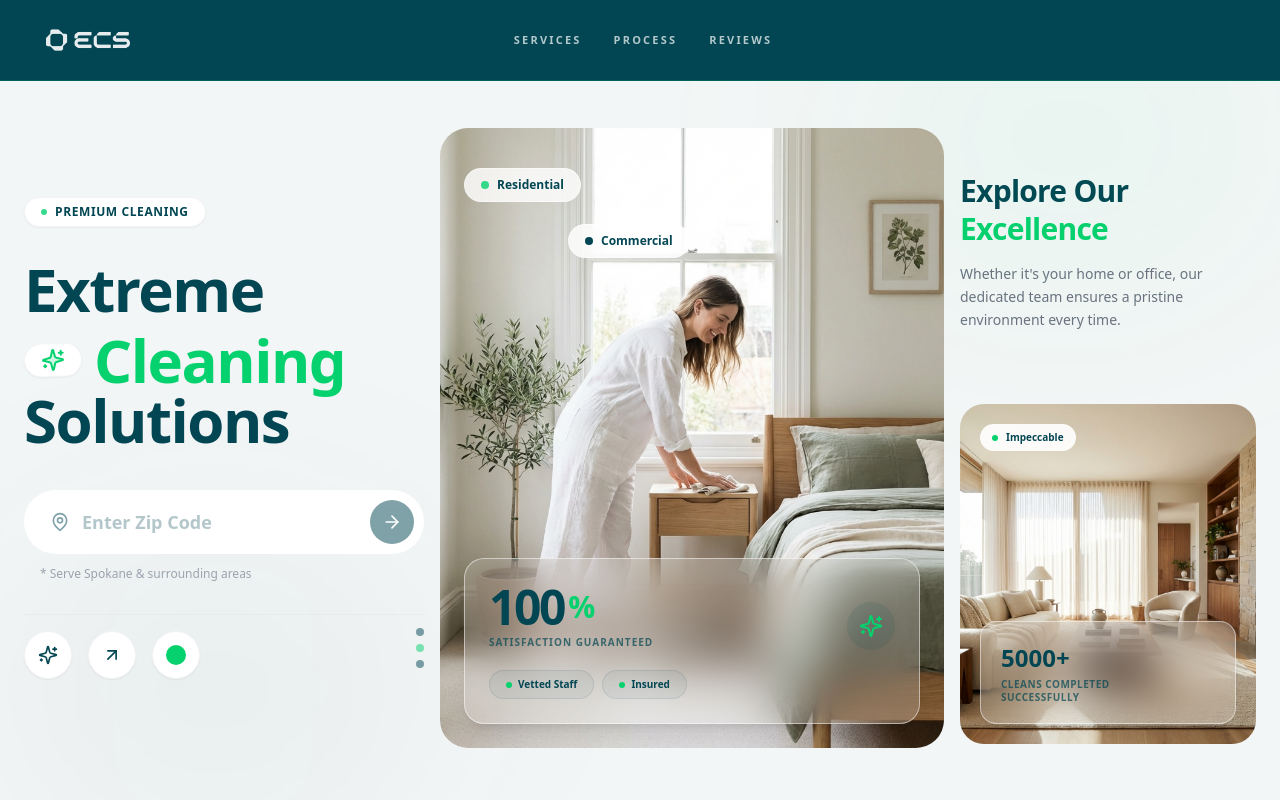
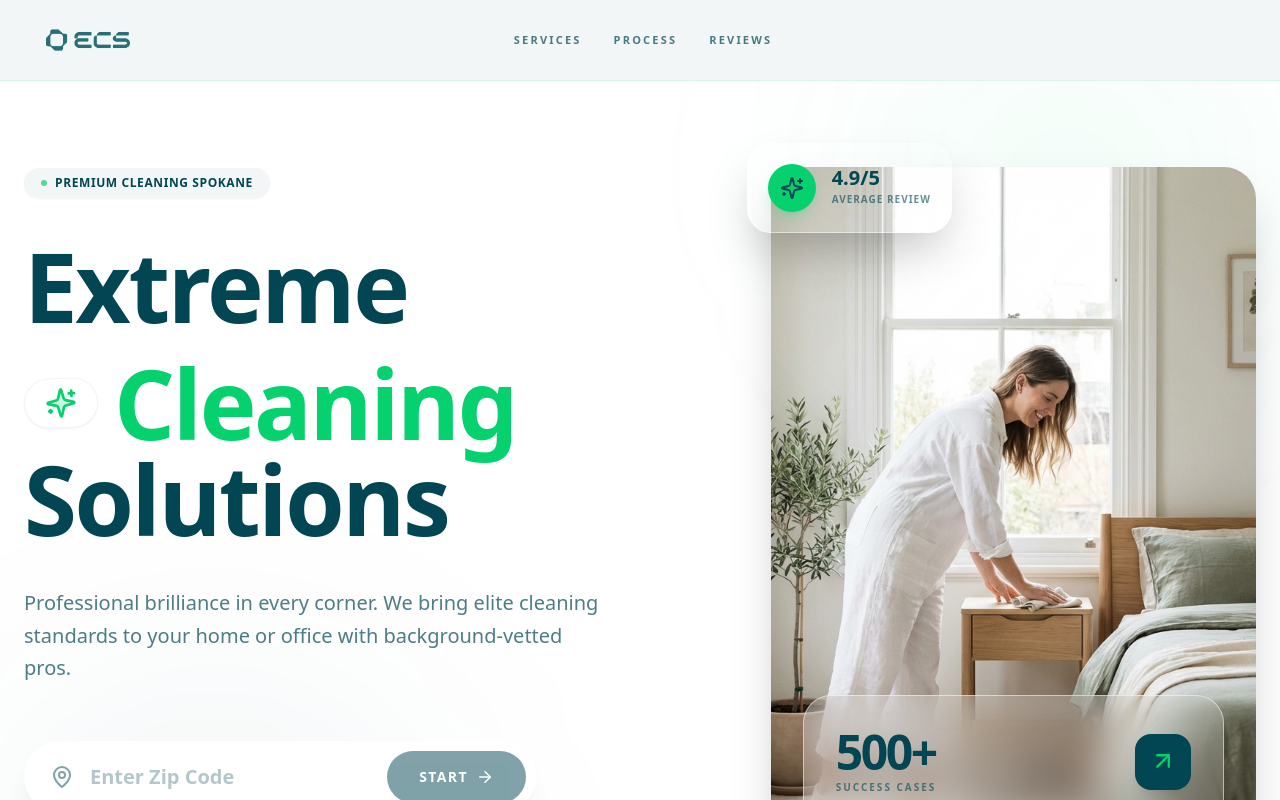
Before and after one commit to renatoquerales28-byte/extreme-cleaning-next, a Next.js app: page / in a window 1280 px wide. Shown: the top 800 px of the page. Built offline with nearby package versions, Linux system fonts and the light colour scheme.

Commit message:
UI: Refactor Hero to 2-column layout with 40% expanded main image

```diff
--- a/src/app/page.tsx
+++ b/src/app/page.tsx
@@ -32,7 +32,7 @@ export default function Home() {
     return (
         <main className="min-h-screen bg-white selection:bg-accent selection:text-white">
             {/* Sticky Navigation - Full Width Glassmorphism */}
-            <nav className="fixed top-0 left-0 w-full z-50 bg-[#024653] border-b border-[#05D16E]/20 transition-all duration-300">
+            <nav className="fixed top-0 left-0 w-full z-50 bg-[#f3f6f6] border-b border-[#05D16E]/10 transition-all duration-300">
                 <div className="container mx-auto px-6 py-4 md:py-5 flex items-center justify-between">
                     <Link href="/" className="flex items-center gap-2 group shrink-0">
                         <div className="relative h-8 md:h-10 w-24 md:w-32 overflow-hidden">
@@ -40,14 +40,14 @@ export default function Home() {
                                 src="/brand/logo-full.png"
                                 alt="ECS Logo"
                                 fill
-                                className="object-contain brightness-0 invert transition-opacity duration-300 opacity-90 group-hover:opacity-100"
+                                className="object-contain transition-opacity duration-300 opacity-90 group-hover:opacity-100"
                             />
                         </div>
                     </Link>
-                    <div className="hidden md:flex items-center gap-8 text-[11px] font-black text-white/70 uppercase tracking-[0.2em]">
-                        <Link href="#services" className="hover:text-white hover:underline underline-offset-4 decoration-2 decoration-[#05D16E] transition-all">Services</Link>
-                        <Link href="#process" className="hover:text-white hover:underline underline-offset-4 decoration-2 decoration-[#05D16E] transition-all">Process</Link>
-                        <Link href="#reviews" className="hover:text-white hover:underline underline-offset-4 decoration-2 decoration-[#05D16E] transition-all">Reviews</Link>
+                    <div className="hidden md:flex items-center gap-8 text-[11px] font-black text-[#024653]/70 uppercase tracking-[0.2em]">
+                        <Link href="#services" className="hover:text-[#024653] hover:underline underline-offset-4 decoration-2 decoration-[#05D16E] transition-all">Services</Link>
+                        <Link href="#process" className="hover:text-[#024653] hover:underline underline-offset-4 decoration-2 decoration-[#05D16E] transition-all">Process</Link>
+                        <Link href="#reviews" className="hover:text-[#024653] hover:underline underline-offset-4 decoration-2 decoration-[#05D16E] transition-all">Reviews</Link>
                     </div>
 
                     <div className="flex items-center gap-4">
@@ -60,7 +60,7 @@ export default function Home() {
                         {/* Mobile Menu Toggle */}
                         <button
                             onClick={() => setMobileMenuOpen(!mobileMenuOpen)}
-                            className="md:hidden w-10 h-10 flex items-center justify-center rounded-full bg-white/10 border border-white/20 text-white"
+                            className="md:hidden w-10 h-10 flex items-center justify-center rounded-full bg-[#024653]/5 border border-[#024653]/10 text-[#024653]"
                         >
                             <div className="w-5 flex flex-col gap-1">
                                 <span className={`w-full h-0.5 bg-current rounded-full transition-transform ${mobileMenuOpen ? "rotate-45 translate-y-1.5" : ""}`} />
--- a/src/components/landing/HeroSection.tsx
+++ b/src/components/landing/HeroSection.tsx
@@ -19,32 +19,32 @@ export default function HeroSection() {
     };
 
     return (
-        <section className="relative w-full bg-[#f3f6f6] pt-32 pb-20 overflow-hidden font-sans selection:bg-[#05D16E] selection:text-[#024653]">
+        <section className="relative w-full bg-white pt-32 pb-20 overflow-hidden font-sans selection:bg-[#05D16E] selection:text-[#024653]">
             {/* Background decorations */}
             <div className="absolute top-0 right-0 w-1/3 h-1/3 bg-[#05D16E]/5 blur-[120px] rounded-full pointer-events-none" />
             <div className="absolute bottom-0 left-0 w-1/3 h-1/3 bg-[#024653]/5 blur-[120px] rounded-full pointer-events-none" />
 
-            <div className="max-w-7xl mx-auto px-6 grid grid-cols-1 lg:grid-cols-12 gap-4 items-center">
+            <div className="max-w-7xl mx-auto px-6 grid grid-cols-1 lg:grid-cols-12 gap-12 items-center">
 
-                {/* Left Column: Content & CTA */}
-                <div className="lg:col-span-4 relative z-20 flex flex-col justify-center">
+                {/* Left Column: Content & CTA (60%) */}
+                <div className="lg:col-span-7 relative z-20 flex flex-col justify-center py-10">
                     <motion.div
                         initial={{ opacity: 0, x: -20 }}
                         animate={{ opacity: 1, x: 0 }}
                         transition={{ duration: 0.6 }}
-                        className="space-y-8"
+                        className="space-y-10"
                     >
-                        <div className="inline-flex items-center gap-2 bg-white px-4 py-1.5 rounded-full text-xs font-bold shadow-sm text-[#024653] uppercase tracking-wider border border-gray-100">
+                        <div className="inline-flex items-center gap-2 bg-[#f3f6f6] px-4 py-1.5 rounded-full text-xs font-bold shadow-sm text-[#024653] uppercase tracking-wider border border-gray-100">
                             <span className="w-1.5 h-1.5 bg-[#05D16E] rounded-full animate-pulse"></span>
-                            Premium Cleaning
+                            Premium Cleaning Spokane
                         </div>
 
                         <div className="relative">
-                            <h1 className="text-5xl xl:text-6xl font-black tracking-tight text-[#024653] leading-[1.1]">
+                            <h1 className="text-6xl xl:text-8xl font-black tracking-tight text-[#024653] leading-[1.05]">
                                 Extreme <br />
-                                <span className="inline-flex items-center gap-3 flex-wrap">
-                                    <span className="bg-white px-4 py-1 rounded-full shadow-sm border border-gray-100 flex items-center justify-center transform -rotate-2 hover:rotate-0 transition-transform duration-300">
-                                        <Sparkles className="text-[#05D16E] fill-[#05D16E]/20" size={24} />
+                                <span className="inline-flex items-center gap-4 flex-wrap">
+                                    <span className="bg-white px-5 py-2 rounded-full shadow-sm border border-gray-100 flex items-center justify-center transform -rotate-2 hover:rotate-0 transition-transform duration-300">
+                                        <Sparkles className="text-[#05D16E] fill-[#05D16E]/20" size={32} />
                                     </span>
                                     <span className="text-[#05D16E]">Cleaning</span>
                                 </span>
@@ -53,11 +53,15 @@ export default function HeroSection() {
                             </h1>
                         </div>
 
+                        <p className="text-[#024653]/70 text-xl font-medium max-w-xl leading-relaxed">
+                            Professional brilliance in every corner. We bring elite cleaning standards to your home or office with background-vetted pros.
+                        </p>
+
                         {/* Zip Code Form Integration */}
-                        <div className="pt-2">
-                            <form onSubmit={handleStart} className={`relative flex items-center p-2 bg-white rounded-full transition-all duration-300 border-2 ${isFocused ? 'border-[#05D16E]' : 'border-transparent'}`}>
+                        <div className="pt-4 max-w-lg">
+                            <form onSubmit={handleStart} className={`relative flex items-center p-2 bg-white rounded-full transition-all duration-300 border-2 ${isFocused ? 'border-[#05D16E]' : 'border-transparent shadow-xl shadow-[#024653]/5'}`}>
                                 <div className="pl-4 text-[#024653]/50">
-                                    <MapPin size={20} />
+                                    <MapPin size={24} />
                                 </div>
                                 <input
                                     type="text"
@@ -66,149 +70,100 @@ export default function HeroSection() {
                                     onFocus={() => setIsFocused(true)}
                                     onBlur={() => setIsFocused(false)}
                                     placeholder="Enter Zip Code"
-                                    className="w-full bg-transparent border-none focus:ring-0 text-[#024653] font-bold placeholder:text-[#024653]/30 text-lg px-3 py-2"
+                                    className="w-full bg-transparent border-none focus:ring-0 text-[#024653] font-bold placeholder:text-[#024653]/30 text-xl px-4 py-3"
                                 />
                                 <button
                                     type="submit"
                                     disabled={zipCode.length < 5}
-                                    className="bg-[#024653] hover:bg-[#023540] text-white p-3 rounded-full transition-all disabled:opacity-50 disabled:cursor-not-allowed group"
+                                    className="bg-[#024653] hover:bg-[#023540] text-white px-8 py-4 rounded-full font-black uppercase tracking-widest text-sm transition-all disabled:opacity-50 disabled:cursor-not-allowed group flex items-center gap-2"
                                 >
-                                    <ArrowRight size={20} className="group-hover:translate-x-1 transition-transform" />
+                                    Start <ArrowRight size={18} className="group-hover:translate-x-1 transition-transform" />
                                 </button>
                             </form>
-                            <p className="text-xs text-gray-400 mt-3 ml-4 font-medium">
-                                * Serve Spokane & surrounding areas
-                            </p>
                         </div>
 
-                        {/* Icons Row */}
-                        <div className="flex gap-4 pt-4 border-t border-gray-200/50">
+                        {/* Trust Badges */}
+                        <div className="flex flex-wrap gap-8 pt-6">
                             {[
-                                { icon: <Sparkles size={20} />, label: "Quality" },
-                                { icon: <ArrowRight size={20} className="-rotate-45" />, label: "Fast" },
-                                { icon: <div className="w-5 h-5 bg-[#05D16E] rounded-full" />, label: "Eco" }
+                                { label: "Licensed & Insured", value: "Verified" },
+                                { label: "Background Checked", value: "100%" },
+                                { label: "Satisfaction", value: "Guaranteed" }
                             ].map((item, i) => (
-                                <div key={i} className="w-12 h-12 rounded-full bg-white flex items-center justify-center shadow-sm border border-gray-100 text-[#024653] hover:text-[#05D16E] hover:border-[#05D16E]/30 hover:scale-110 transition-all duration-300 cursor-default">
-                                    {item.icon}
+                                <div key={i} className="flex flex-col gap-1">
+                                    <span className="text-[#024653] font-black uppercase tracking-widest text-[10px] opacity-40">{item.label}</span>
+                                    <span className="text-[#024653] font-bold text-sm tracking-tight">{item.value}</span>
                                 </div>
                             ))}
                         </div>
                     </motion.div>
                 </div>
 
-                {/* Center Column: Main Image */}
-                <div className="lg:col-span-5 relative h-[500px] lg:h-[620px]">
+                {/* Right Column: Main Image (40%) */}
+                <div className="lg:col-span-5 relative h-[600px] lg:h-[750px] mt-12 lg:mt-0">
                     <motion.div
-                        initial={{ opacity: 0, y: 30 }}
-                        animate={{ opacity: 1, y: 0 }}
+                        initial={{ opacity: 0, scale: 0.95 }}
+                        animate={{ opacity: 1, scale: 1 }}
                         transition={{ duration: 0.8, delay: 0.2 }}
                         className="w-full h-full relative"
                     >
-                        {/* Floating Badges */}
-                        <motion.div
-                            initial={{ x: -20, opacity: 0 }}
-                            animate={{ x: 0, opacity: 1 }}
-                            transition={{ delay: 1 }}
-                            className="absolute top-10 left-6 z-40 bg-white/80 backdrop-blur-md px-4 py-2 rounded-full flex items-center gap-2 text-xs font-bold text-[#024653] border border-white/40"
-                        >
-                            <span className="w-2 h-2 bg-[#05D16E] rounded-full animate-pulse"></span>
-                            Residential
-                        </motion.div>
+                        {/* Floating Interaction Cards */}
                         <motion.div
                             initial={{ x: 20, opacity: 0 }}
                             animate={{ x: 0, opacity: 1 }}
-                            transition={{ delay: 1.2 }}
-                            className="absolute top-24 -right-4 lg:right-auto lg:left-32 z-40 bg-white/80 backdrop-blur-md px-4 py-2 rounded-full flex items-center gap-2 text-xs font-bold text-[#024653] border border-white/40"
+                            transition={{ delay: 0.8 }}
+                            className="absolute -top-6 -left-6 z-40 glass p-5 rounded-[1.5rem] border border-white/50 shadow-2xl"
                         >
-                            <span className="w-2 h-2 bg-[#024653] rounded-full"></span>
-                            Commercial
+                            <div className="flex items-center gap-4">
+                                <div className="w-12 h-12 bg-[#05D16E] rounded-full flex items-center justify-center text-[#024653] shadow-lg shadow-[#05D16E]/20">
+                                    <Sparkles size={24} />
+                                </div>
+                                <div>
+                                    <div className="text-[#024653] font-black text-xl leading-none">4.9/5</div>
+                                    <div className="text-[#024653]/60 text-[10px] font-bold uppercase tracking-widest mt-1">Average Review</div>
+                                </div>
+                            </div>
                         </motion.div>
 
                         {/* Main Image */}
-                        <div className="w-full h-full rounded-[1.75rem] overflow-hidden relative group">
+                        <div className="w-full h-full rounded-[2rem] overflow-hidden relative group shadow-2xl">
                             <Image
                                 src="/brand/hero_woman_cleaning.png"
                                 alt="Professional Cleaner"
                                 fill
-                                className="object-cover transition-transform duration-700 group-hover:scale-105"
+                                className="object-cover transition-transform duration-1000 group-hover:scale-110"
                                 priority
                             />
 
-                            {/* Stats Overlay - Liquid Glass Light Version */}
-                            <div className="absolute bottom-6 left-6 right-6 p-6 bg-white/20 backdrop-blur-[20px] rounded-[1.25rem] text-[#024653] border border-white/50 shadow-xl">
-                                <div className="flex items-end justify-between">
-                                    <div>
-                                        <div className="text-4xl lg:text-5xl font-bold tracking-tighter flex items-center gap-1">
-                                            100<span className="text-[#05D16E] text-3xl">%</span>
-                                        </div>
-                                        <div className="text-[10px] opacity-70 mt-1 uppercase tracking-widest font-extrabold">Satisfaction Guaranteed</div>
+                            {/* Info Overlay - Liquid Glass Light */}
+                            <div className="absolute bottom-8 left-8 right-8 p-8 bg-white/20 backdrop-blur-[20px] rounded-[1.75rem] text-[#024653] border border-white/50 shadow-2xl">
+                                <div className="flex items-center justify-between mb-6">
+                                    <div className="space-y-1">
+                                        <div className="text-5xl font-black tracking-tighter text-[#024653]">500+</div>
+                                        <div className="text-[10px] font-black uppercase tracking-[0.2em] opacity-60">Success Cases</div>
                                     </div>
-                                    <div className="p-3 bg-[#024653]/10 rounded-full">
-                                        <Sparkles className="text-[#05D16E]" size={24} />
+                                    <div className="w-14 h-14 bg-[#024653] rounded-2xl flex items-center justify-center text-[#05D16E] shadow-xl">
+                                        <ArrowRight size={28} className="-rotate-45" />
                                     </div>
                                 </div>
-                                <div className="flex gap-2 mt-5 overflow-hidden">
-                                    <span className="bg-[#024653]/5 border border-[#024653]/10 px-4 py-1.5 rounded-full text-[10px] font-bold text-[#024653] flex items-center gap-1.5 whitespace-nowrap">
-                                        <span className="w-1.5 h-1.5 bg-[#05D16E] rounded-full"></span> Vetted Staff
-                                    </span>
-                                    <span className="bg-[#024653]/5 border border-[#024653]/10 px-4 py-1.5 rounded-full text-[10px] font-bold text-[#024653] flex items-center gap-1.5 whitespace-nowrap">
-                                        <span className="w-1.5 h-1.5 bg-[#05D16E] rounded-full"></span> Insured
-                                    </span>
+                                <div className="flex gap-3">
+                                    <div className="px-4 py-2 bg-[#024653]/5 border border-[#024653]/10 rounded-full text-[10px] font-bold">Residential</div>
+                                    <div className="px-4 py-2 bg-[#024653]/5 border border-[#024653]/10 rounded-full text-[10px] font-bold">Commercial</div>
                                 </div>
                             </div>
                         </div>
 
-                        {/* Decorative Dots */}
-                        <div className="absolute bottom-20 -left-6 flex flex-col gap-2 z-10 opacity-50">
-                            <div className="w-2 h-2 bg-[#024653] rounded-full"></div>
-                            <div className="w-2 h-2 bg-[#05D16E] rounded-full"></div>
-                            <div className="w-2 h-2 bg-[#024653] rounded-full"></div>
-                        </div>
+                        {/* Back Decoration */}
+                        <div className="absolute -bottom-10 -right-10 w-64 h-64 bg-[#05D16E]/10 rounded-full blur-[100px] -z-10" />
                     </motion.div>
                 </div>
+            </div>
 
-                {/* Right Column: Secondary Info */}
-                <div className="lg:col-span-3 pl-0 flex flex-col justify-between h-auto lg:h-[620px] py-1 gap-8 lg:gap-0 hidden md:flex">
-                    <div className="space-y-4 pt-10">
-                        <h2 className="text-3xl font-bold tracking-tight leading-tight text-[#024653]">
-                            Explore Our <br /> <span className="text-[#05D16E]">Excellence</span>
-                        </h2>
-                        <p className="text-gray-500 text-sm leading-relaxed font-medium">
-                            Whether it&apos;s your home or office, our dedicated team ensures a pristine environment every time.
-                        </p>
-                    </div>
-
-                    {/* Secondary Card */}
-                    <motion.div
-                        initial={{ opacity: 0, scale: 0.9 }}
-                        animate={{ opacity: 1, scale: 1 }}
-                        transition={{ delay: 0.4, duration: 0.6 }}
-                        className="relative rounded-[1.5rem] overflow-hidden h-[340px] group"
-                    >
-                        <Image
-                            src="/brand/service-residential.png"
-                            alt="Clean Home"
-                            fill
-                            className="object-cover group-hover:scale-110 transition-transform duration-700"
-                        />
-
-                        {/* Upper Badge */}
-                        <div className="absolute top-5 left-5 bg-white/90 backdrop-blur-sm px-3 py-1.5 rounded-full flex items-center gap-2 text-[10px] font-bold text-[#024653]">
-                            <span className="w-1.5 h-1.5 bg-[#05D16E] rounded-full"></span>
-                            Impeccable
-                        </div>
-
-                        {/* Lower Overlay - Liquid Glass Light Version */}
-                        <div className="absolute inset-x-5 bottom-5 bg-white/20 backdrop-blur-[20px] p-5 rounded-[1rem] text-[#024653] border border-white/50 shadow-xl">
-                            <div className="text-2xl font-bold">5000+</div>
-                            <p className="text-[10px] opacity-70 leading-tight mt-1 font-extrabold uppercase tracking-wider">
-                                Cleans Completed <br /> Successfully
-                            </p>
-                        </div>
-                    </motion.div>
-                </div>
-
-            </div>
+            <style jsx>{`
+                .glass {
+                    background: rgba(255, 255, 255, 0.4);
+                    backdrop-filter: blur(20px);
+                }
+            `}</style>
         </section>
     );
 }
```
